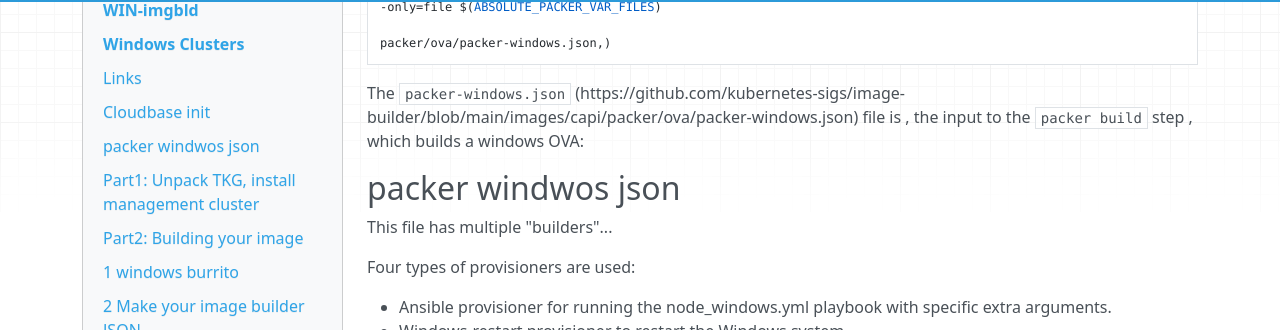
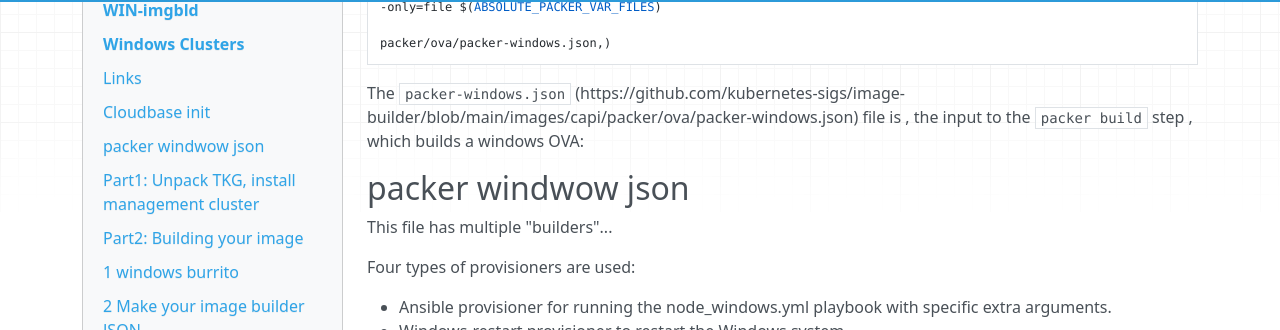
Before and after one commit to jayunit100/tanzu-install-annotated, an MkDocs documentation site: the page built from docs/z9-win.md, in a window 1280 px wide and 900 px high, scrolled down 703 px. Shown: the part 94-424 px from the top of the window. Built offline with MkDocs 1.6.1, drawn with Linux system fonts in a browser that asks for light colours; nearby versions of some CDN libraries.

Commit message:
Update z9-win.md

```diff
--- a/docs/z9-win.md
+++ b/docs/z9-win.md
@@ -37,7 +37,7 @@ packer/ova/packer-windows.json,)
 
 The `packer-windows.json` (https://github.com/kubernetes-sigs/image-builder/blob/main/images/capi/packer/ova/packer-windows.json) file is , the input to the `packer build` step , which builds a windows OVA:
 
-## packer windwos json
+## packer windwow json
 
 This file has multiple "builders"...
 
```
